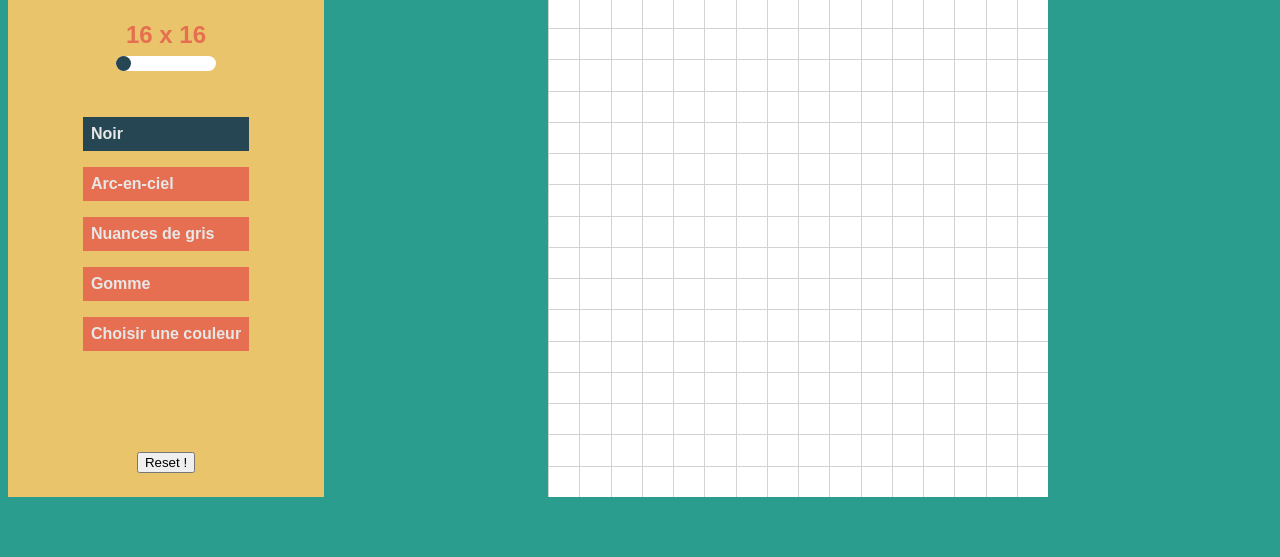
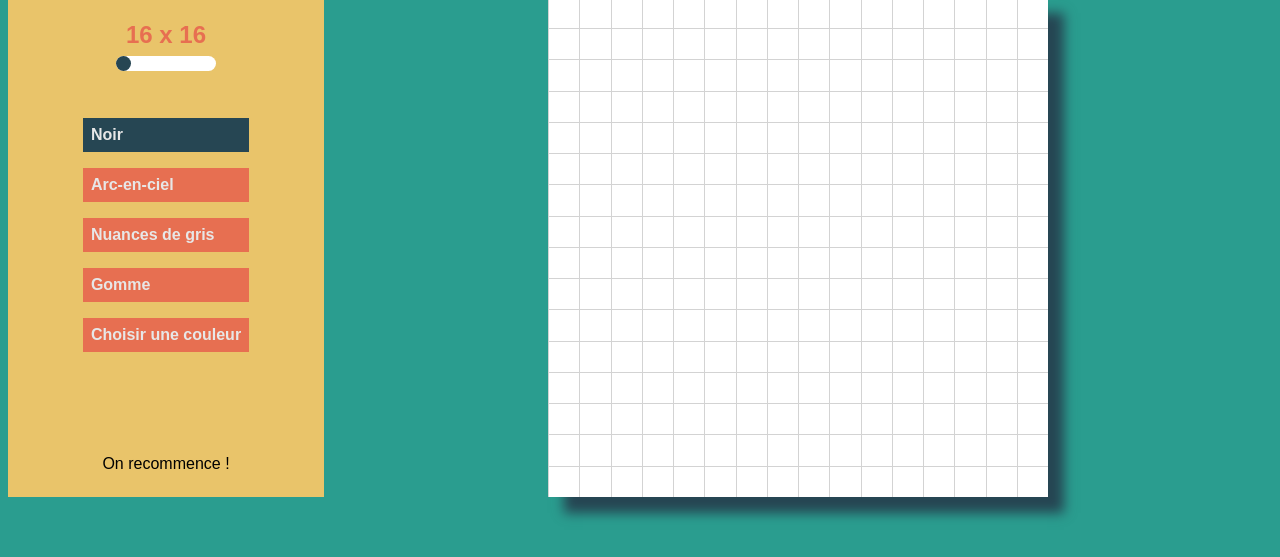
Before and after one commit to nicolasseine/Etch-a-sketch, a plain HTML site: page index.html in a window 1280 px wide. Shown: the part 91-648 px from the top of the page. Drawn offline with Linux system fonts and the light colour scheme.

Commit message:
added main grid shadow

```diff
--- a/index.html
+++ b/index.html
@@ -17,7 +17,7 @@
 
     <aside class="menu">
 
-        <!-- Slider code made by Shashank sharma : https://codepen.io/shashank_coder/pen/jOqxOpK -->
+        <!-- Original slider code made by Shashank sharma : https://codepen.io/shashank_coder/pen/jOqxOpK -->
         <div class="slider">
             <span id="rangeValue">16 x 16</span>
             <Input id="grid-size" class="range" type="range" name "" value="0" min="16" max="100"
@@ -51,7 +51,7 @@
 
         <input type="color" id="color-picker" value="#2a9d8f">
 
-        <button id=clear-grid>Reset !</button>
+        <div id=clear-grid>On recommence !</div>
 
 
     </aside>
--- a/style.css
+++ b/style.css
@@ -76,6 +76,7 @@ main {
     background-color: white;
     justify-self: center;
     align-self: center;
+    box-shadow: 1em 1em 0.7em #264653;
 }
 
 .cell {
```
